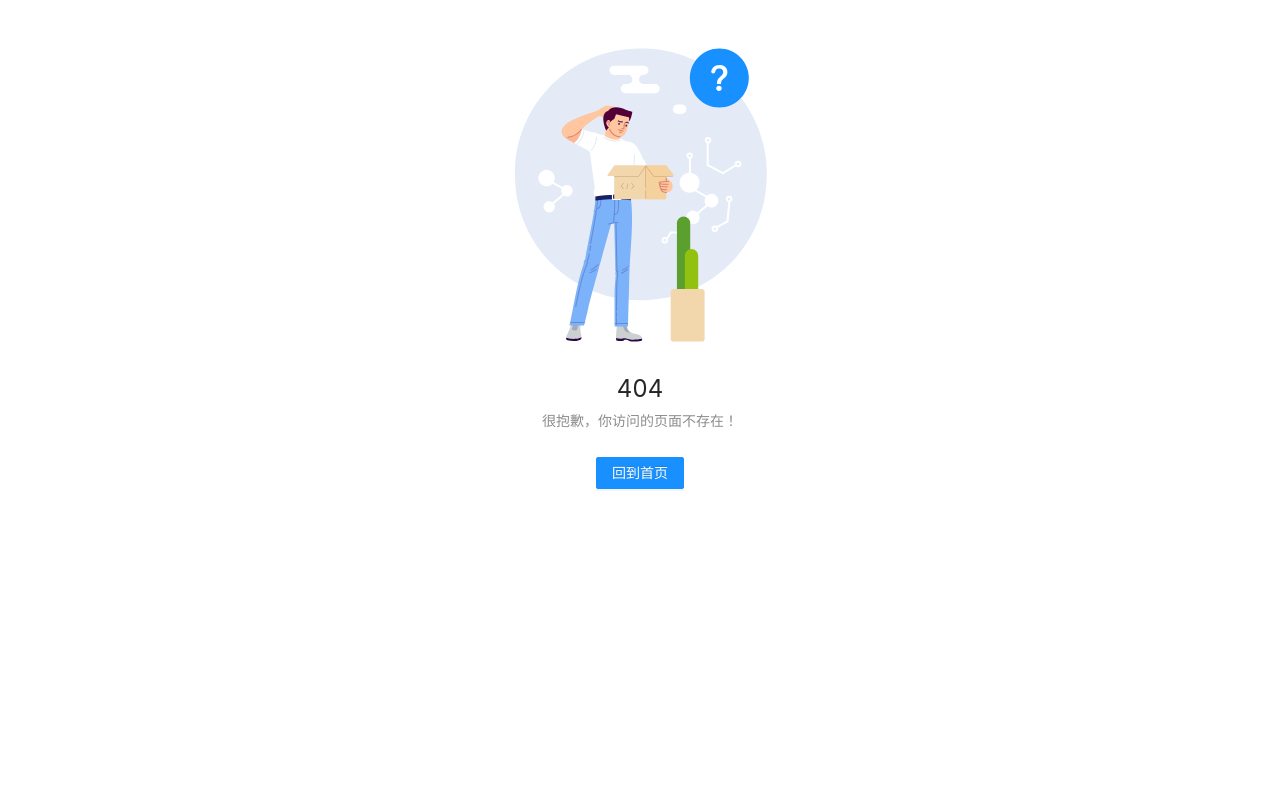
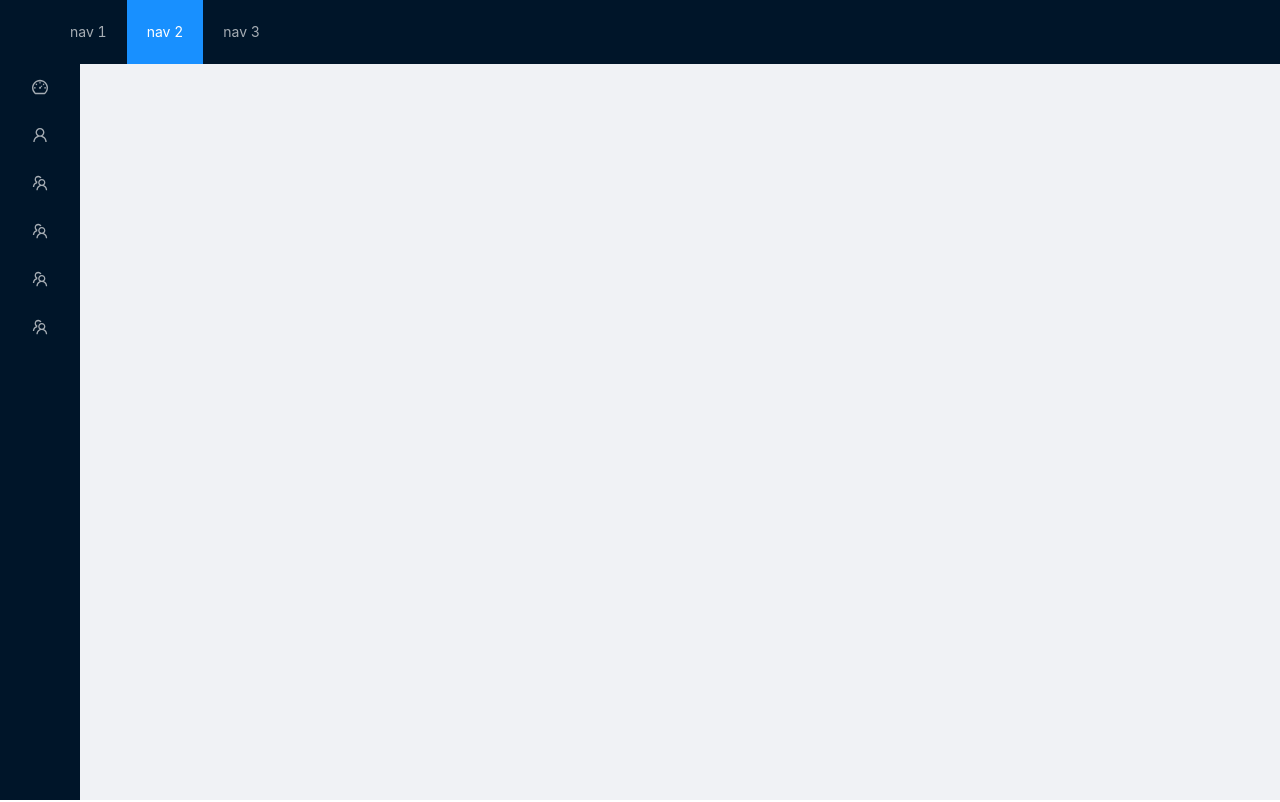
Before and after one commit to Ylg12345/react-admin, a React (Create React App) app: page /404 in a window 1280 px wide. Before the commit this address had no page. Built offline with nearby package versions, Linux system fonts and the light colour scheme.

Commit message:
feat: 重构routeJs，未完成

```diff
--- a/src/layout/BreadCrumb.tsx
+++ b/src/layout/BreadCrumb.tsx
@@ -1,6 +1,6 @@
 import { matchPath,  withRouter } from "react-router-dom";
 import { Breadcrumb } from "antd";
-import { authRoutes } from "../router";
+import { authRoutes } from "../router/routerMenu";
 import { IRoute } from "../router";
 import { ReactNode } from "react";
 
--- a/src/layout/LeftBar.tsx
+++ b/src/layout/LeftBar.tsx
@@ -1,7 +1,7 @@
 import React, { useState, useEffect, FC } from 'react'
 import { Link, matchPath, RouteComponentProps, useHistory, withRouter } from 'react-router-dom'
 import { Menu } from 'antd';
-import { authRoutes, leftRoute } from '../router';
+import { authRoutes } from '../router/routerMenu'
 import { IRoute } from "../router";
 import SubMenu from 'antd/lib/menu/SubMenu';
 
@@ -82,7 +82,7 @@ const LeftBar: FC<IProps> = () => {
 					defaultSelectedKeys={defaultKeys}
 					defaultOpenKeys={defaultOpenKeys}
 			>
-					{generateMenu(leftRoute)}
+					{generateMenu(authRoutes)}
 			</Menu>
 		</div>
 	)
--- a/src/layout/View.tsx
+++ b/src/layout/View.tsx
@@ -1,25 +1,20 @@
-import { authRoutes, IRoute, unAuthRouters } from '../router'
+import { Routes } from '../router'
 import { BrowserRouter as Router, Redirect, Route, Switch } from 'react-router-dom'
-import { ReactNode, Suspense } from 'react';
+import { Suspense } from 'react';
 import AdminLayout from './AdminLayout';
-import { get } from '../utils/storage';
 import AuthRoute from '../components/AuthRoute';
 
 const View = () => {
 
-  const token = get('token');
-  const generateRouter = (routerList: IRoute[]): ReactNode => {
   return (
     <>
+      <Router>
+        <Switch>
+          <AdminLayout>
+            <Suspense fallback={<></>}>
+              <Redirect exact from="/" to="/dashboard" />
               {
-          routerList?.map((router) => {
-            if(router.routes) {
-              return (
-                <div key={router.id}>
-                  {generateRouter(router.routes)}
-                </div>
-              )
-            }
+                Routes.map((router) => {
                   return (
                     <AuthRoute path={router.path} exact key={router.id}>
                       {
@@ -32,35 +27,9 @@ const View = () => {
                   )
                 })
               }
-      </>
-    );
-  };
-
-  return (
-    <>
-      <Router>
-        <Switch>
-          <Route path={'/'} exact>
-            {
-              token ? <Redirect to={'/admin/dashboard'} /> : <Redirect to={'/login'} />
-            }
-          </Route>
-          <Route path={'/admin'}>
-            <Switch>
-              <AdminLayout>
-                <Suspense fallback={<></>}>
-                  {generateRouter(authRoutes)}
+              <Redirect to="/404" />
             </Suspense>
           </AdminLayout>
-            </Switch>
-          </Route>
-          {
-            unAuthRouters.map((route) => (
-              <Route path={route.path} exact key={route.id}>
-                {route.component}
-              </Route>
-            ))
-          }
         </Switch>
       </Router>
     </>
--- a/src/router/index.tsx
+++ b/src/router/index.tsx
@@ -25,14 +25,9 @@ export interface IRoute {
 	icon?: ReactNode
 }
 
-export interface PermissionState {
-	loading: boolean
-	permissionList: IRoute[]
-}
-
-export const leftRoute: IRoute[] = [
+export const Routes: IRoute[] = [
 	{
-		id: '1-0',
+		id: '01',
 		icon: <DashboardOutlined />,
 		exact: true,
 		path: '/admin/dashboard',
@@ -40,125 +35,69 @@ export const leftRoute: IRoute[] = [
 		component: <DashBoard />
 	},
 	{
-		id: '3-0',
-		icon: <UserOutlined />,
-		path: '/admin/admin',
-		title: '管理员管理',
-		routes: [
-			{
-				id: '3-1',
+		id: '02',
 		icon: <UserOutlined />,
 		path: '/admin/admin/list',
 		title: '管理员列表',
 		component: <AdminList />,
 	},
 	{
-				id: '3-2',
-				icon: <UserOutlined />,
-				path: '/admin/admin/test',
-				title: '管理员测试',
-				routes: [
-					{
-						id: '3-2-1',
+		id: '03',
 		icon: <DashboardTwoTone />,
 		path: '/admin/admin/test/1',
 		title: '管理员测试1',
 		component: <AdminTest />,
 	},
 	{
-						id: '3-2-2',
+		id: '04',
 		icon: <DashboardTwoTone />,
 		path: '/admin/admin/test/2',
 		title: '管理员测试2',
 		component: <AdminTest />
 	},
-				]
-			}
-		]
-	},
 	{
-		id: '4-0',
-		icon: <TeamOutlined />,
-		path: '/admin/role',
-		title: '角色管理',
-		routes: [
-			{
-				id: '4-1',
+		id: '05',
 		icon: <DashboardTwoTone />,
 		path: '/admin/role/list',
 		title: '角色列表',
 		component: <RoleList />
-			}
-		]
 	},
 	{
-		id: '5-0',
-		icon: <TeamOutlined />,
-		path: '/admin/user',
-		title: '用户管理',
-		routes: [
-			{
-				id: '5-1',
+		id: '06',
 		icon: <DashboardTwoTone />,
 		path: '/admin/user/list',
 		title: '用户列表',
 		component: <UserList />
 	},
-		]
-	},
 	{
-		id: '6-0',
-		icon: <TeamOutlined />,
-		path: '/admin/activity/',
-		title: '活动管理',
-		routes: [
-			{
-				id: '6-1',
+		id: '07',
 		icon: <DashboardTwoTone />,
 		path: '/admin/activity/list',
 		title: '活动列表',
 		component: <Activity />
-			}
-		]
 	},
 	{
-		id: '7-0',
-		icon: <TeamOutlined />,
-		path: '/admin/product',
-		title: '产品管理',
-		routes: [
-			{
-				id: '7-1',
+		id: '08',
 		icon: <DashboardTwoTone />,
 		path: '/admin/product/list',
 		title: '产品列表',
 		component: <ProductList />
-			}
-		]
 	},
-]
-export const topRoute: IRoute[] = []
-
-export const authRoutes: IRoute[] = [
-	...leftRoute,
-	...topRoute
-]
-export const unAuthRouters: IRoute[] = [
 	{
-		id: '1-0',
+		id: '09',
 		path: '/login',
 		title: '登录',
 		component: <Login />
 	},
 	{
-		id: '2-0',
+		id: '10',
 		path: '/403',
 		title: '403',
 		component: <Page403 />
 	},
 	{
-		id: '3-0',
-		path: '*',
+		id: '11',
+		path: '/404',
 		title: '404',
 		component: <Page404 />
 	}
--- /dev/null
+++ b/src/router/routerMenu.tsx
@@ -0,0 +1,107 @@
+import { IRoute } from './index';
+import { DashboardOutlined, UserOutlined, TeamOutlined, DashboardTwoTone } from '@ant-design/icons';
+
+export const leftRoute: IRoute[] = [
+	{
+		id: '1-0',
+		icon: <DashboardOutlined />,
+		path: '/admin/dashboard',
+		title: '仪表盘',
+	},
+	{
+		id: '3-0',
+		icon: <UserOutlined />,
+		path: '/admin/admin',
+		title: '管理员管理',
+		routes: [
+			{
+				id: '3-1',
+				icon: <UserOutlined />,
+				path: '/admin/admin/list',
+				title: '管理员列表',
+			},
+			{
+				id: '3-2',
+				icon: <UserOutlined />,
+				path: '/admin/admin/test',
+				title: '管理员测试',
+				routes: [
+					{
+						id: '3-2-1',
+						icon: <DashboardTwoTone />,
+						path: '/admin/admin/test/1',
+						title: '管理员测试1',
+					},
+					{
+						id: '3-2-2',
+						icon: <DashboardTwoTone />,
+						path: '/admin/admin/test/2',
+						title: '管理员测试2',
+					},
+				]
+			}
+		]
+	},
+	{
+		id: '4-0',
+		icon: <TeamOutlined />,
+		path: '/admin/role',
+		title: '角色管理',
+		routes: [
+			{
+				id: '4-1',
+				icon: <DashboardTwoTone />,
+				path: '/admin/role/list',
+				title: '角色列表',
+			}
+		]
+	},
+	{
+		id: '5-0',
+		icon: <TeamOutlined />,
+		path: '/admin/user',
+		title: '用户管理',
+		routes: [
+			{
+				id: '5-1',
+				icon: <DashboardTwoTone />,
+				path: '/admin/user/list',
+				title: '用户列表',
+			},
+		]
+	},
+	{
+		id: '6-0',
+		icon: <TeamOutlined />,
+		path: '/admin/activity/',
+		title: '活动管理',
+		routes: [
+			{
+				id: '6-1',
+				icon: <DashboardTwoTone />,
+				path: '/admin/activity/list',
+				title: '活动列表',
+			}
+		]
+	},
+	{
+		id: '7-0',
+		icon: <TeamOutlined />,
+		path: '/admin/product',
+		title: '产品管理',
+		routes: [
+			{
+				id: '7-1',
+				icon: <DashboardTwoTone />,
+				path: '/admin/product/list',
+				title: '产品列表',
+			}
+		]
+	},
+]
+export const topRoute: IRoute[] = []
+
+export const authRoutes: IRoute[] = [
+	...leftRoute,
+	...topRoute
+]
```
Lines whose indentation alone changed are shown as unchanged.
